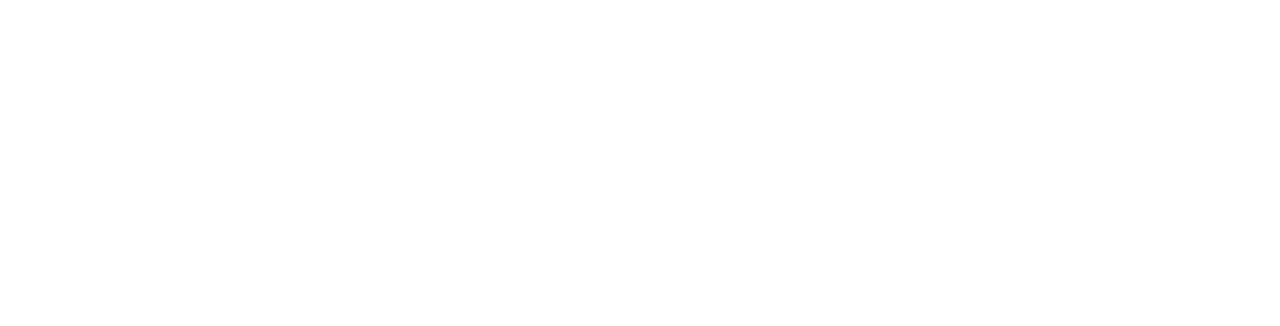
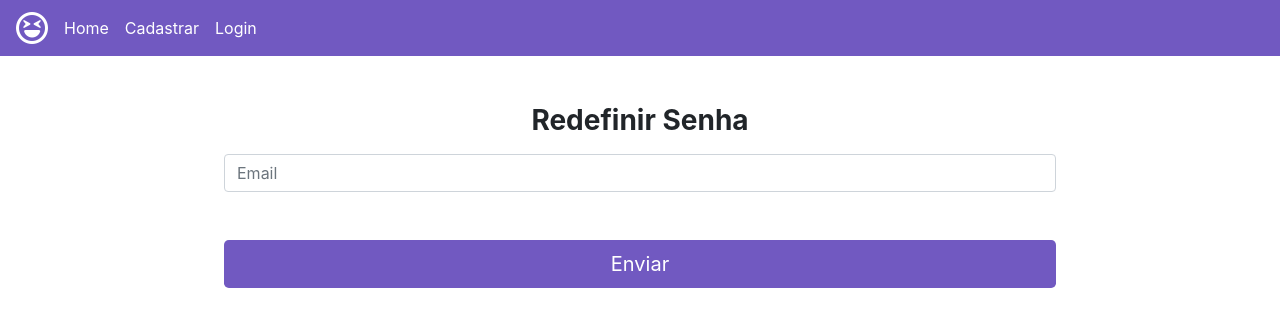
Before and after one commit to euviniciuss/reserva-de-eventos, a React (Create React App) app: page /RedefinirSenha in a window 1280 px wide. Shown: the top 326 px of the page. Built offline with nearby package versions, Linux system fonts and the light colour scheme; the HTML template or start-up script is replaced by a standard one.

Commit message:
Aplicada a funcionalidade de redefinição de senha da tela de login + Adicionada uma logo para a aplicação

```diff
--- a/public/index.html
+++ b/public/index.html
@@ -12,6 +12,8 @@
 
   <!-- Font Awesome -->
   <link rel="stylesheet" href="https://cdnjs.cloudflare.com/ajax/libs/font-awesome/4.7.0/css/font-awesome.min.css">
+
+
 
 
   <title>Eventos</title>
@@ -32,6 +34,9 @@
     integrity="sha384-wfSDF2E50Y2D1uUdj0O3uMBJnjuUD4Ih7YwaYd1iqfktj0Uod8GCExl3Og8ifwB6"
     crossorigin="anonymous"></script>
 
+  <!-- Font Awesome -->
+  <script src="https://kit.fontawesome.com/a076d05399.js"></script>
+
 </body>
 
 </html>
--- a/src/App.js
+++ b/src/App.js
@@ -7,6 +7,7 @@
 import Home from './view/home/'
 import Login from './view/login/';
 import NovoUsuario from './view/usuario-novo/'
+import RedefinirSenha from './view/redefinir-senha';
 
 
 export default function App() {
@@ -16,6 +17,7 @@
         <Route exact path='/' component={Home} />
         <Route exact path='/novousuario' component={NovoUsuario}/>
         <Route exact path='/login' component={Login}/>
+        <Route exact path = '/RedefinirSenha' component={RedefinirSenha}/>
       </Router>
     </Provider>
   );
--- a/src/components/navbar/index.js
+++ b/src/components/navbar/index.js
@@ -5,11 +5,11 @@
 
 export default function Navbar(){
 
-    const dispach = useDispatch();
+    const dispatch = useDispatch();
 
     return(
         <nav className="navbar navbar-expand-lg">
-            <a className="navbar-brand text-white font-weight-bold" href="#">Eventos</a>
+            <i class="far fa-laugh-squint text-white fa-2x mr-2"></i>
 
             <button className="navbar-toggler" type="button" data-toggle="collapse" data-target="#navbarNav" aria-controls="navbarNav" aria-expanded="false" aria-label="Alterna navegação">
                 <i className="fa fa-bars text-white"></i>
@@ -32,7 +32,7 @@
                             <Link className="nav-link" to="/">Meus Eventos</Link>
                         </li>
                         <li className="nav-item">
-                            <Link className="nav-link" onClick={ () => dispach( {type: 'LOG_OUT'} )}>Sair</Link>
+                            <Link className="nav-link" onClick={ () => dispatch( {type: 'LOG_OUT'} )}>Sair</Link>
                         </li>
                     </>
 
--- a/src/view/login/index.js
+++ b/src/view/login/index.js
@@ -39,7 +39,7 @@
             <form className="form-signin mx-auto">
 
             <div className="text-center mb-4">
-                <img className="mb-4" src="/docs/4.4/assets/brand/bootstrap-solid.svg" alt="" width="72" height="72" />
+                <i class="far fa-laugh-squint text-white fa-5x"></i>
                 <h1 className="h3 mb-3 font-weight-normal text-white font-weight-bold">Login</h1>
             </div>
 
@@ -55,7 +55,7 @@
             </div>
 
             <div className="opcoes-login mt-5 text-center">
-                <a href="#" className="mx-2">Recuperar Senha</a>
+                <Link to = '/RedefinirSenha' className="mx-2">Recuperar Senha</Link>
                 <span className="text-white">&#9733;</span>
                 <Link to="novousuario" className="mx-2">Quero Cadastrar</Link>
             </div>
--- /dev/null
+++ b/src/view/redefinir-senha/index.js
@@ -0,0 +1,37 @@
+import React, {useState} from 'react';
+import './redefinir-senha.css';
+
+import firebase from '../../config/firebase';
+import 'firebase/auth';
+import NavBar from '../../components/navbar';
+
+export default function RedefinirSenha() {
+
+    const [email, setEmail] = useState();
+    const [msg, setMsg] = useState();
+
+    function EnviarEmail() {
+        firebase.auth().sendPasswordResetEmail(email).then(resultado =>{
+            setMsg('Enviamos um link no seu email para você redefinir sua senha!')
+        }).catch(erro=>{
+            setMsg('Verifique se o email está correto!')
+        })
+    }
+    return(
+        <>
+        <NavBar/>
+        <form className='text-center form-login mx-auto mt-5'>
+            <h3 className='mb-3 text-black font-weight-bold'>Redefinir Senha</h3>
+
+            <input onChange={(e)=> setEmail(e.target.value)} type='email' className='form-control my-2' placeholder='Email'></input>
+            <button type='button' className='btn btn-lg btn-block mt-5 mb-5 btn-enviar' onClick={EnviarEmail}>Enviar</button>
+
+            <div className="msg my-4 text-center">
+                <span> { msg }</span>
+            </div>
+
+        </form>
+        </>
+    )
+
+}
--- /dev/null
+++ b/src/view/redefinir-senha/redefinir-senha.css
@@ -0,0 +1,12 @@
+.btn-enviar{
+    background-color: #7159C1;
+    color: #fff;
+
+    transition: .3s ease-in;
+}
+
+.btn-enviar:hover{
+    background-color: #F21667;
+    color: #fff;
+
+}
--- a/src/view/usuario-novo/usuario-novo.css
+++ b/src/view/usuario-novo/usuario-novo.css
@@ -1,5 +1,5 @@
 body{
-    background-color: #FFF;
+    background-color: #fff;
 }
 .form-login{
     max-width: 65%;
```
